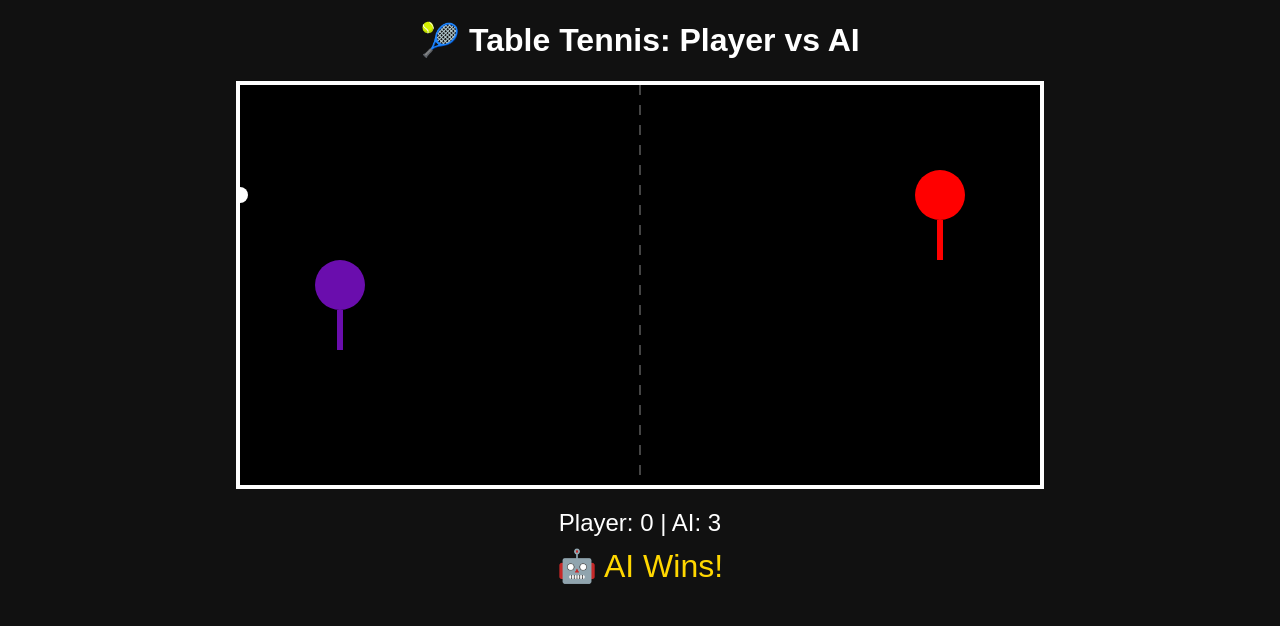
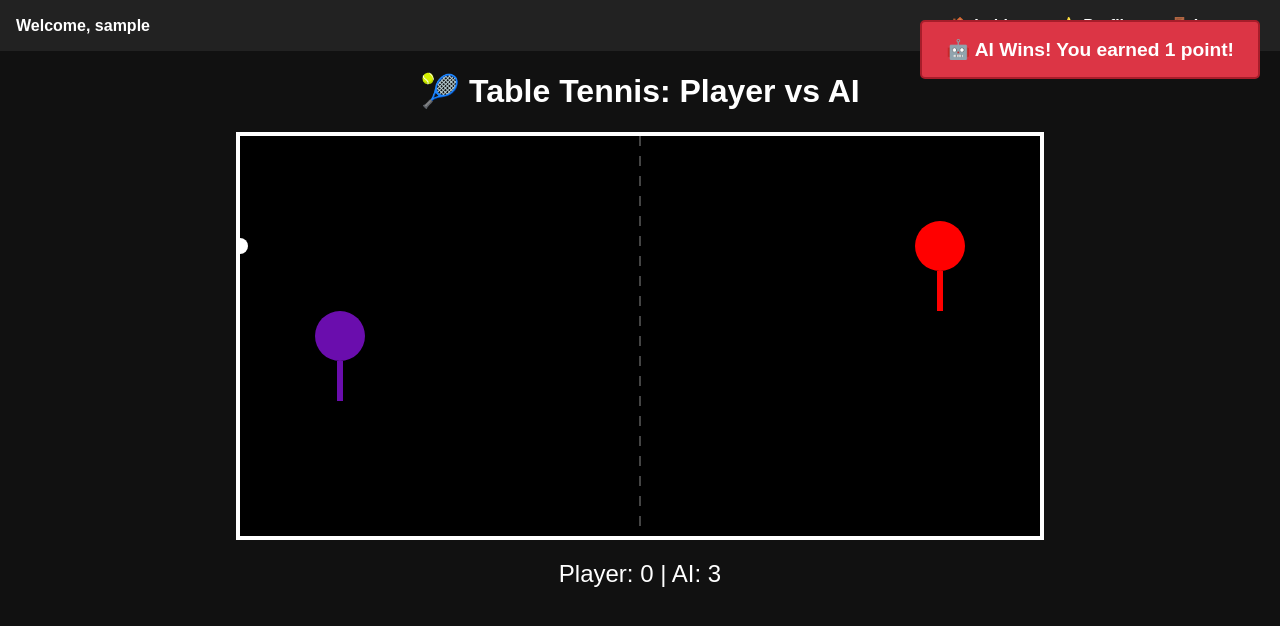
Before and after one commit to ihabah1/sellitnow, a Django app: page /play/ping-pong/ in a window 1280 px wide. Shown: the top 626 px of the page. Run offline with Django 3.2, Linux system fonts and the light colour scheme; the visitor is signed in with stand-in values (Sample User, id 1); data comes from the database, SQL or seed files in the repository.

Commit message:
Fresh upload after cleaning repository

```diff
--- a/app/templates/games/ping_pong.html
+++ b/app/templates/games/ping_pong.html
@@ -1,15 +1,33 @@
+{% load static %}
+{% load account %}
 <!DOCTYPE html>
 <html lang="en">
 <head>
   <meta charset="UTF-8" />
+  <meta name="viewport" content="width=device-width, initial-scale=1" />
   <title>Table Tennis AI Game</title>
   <style>
     body {
       background: #111;
       color: white;
-      text-align: center;
       margin: 0;
       font-family: Arial, sans-serif;
+      text-align: center;
+    }
+    header {
+      background: #222;
+      padding: 1em;
+      display: flex;
+      justify-content: space-between;
+      align-items: center;
+      flex-wrap: wrap;
+      color: white;
+    }
+    header nav a {
+      color: white;
+      margin: 0 1em;
+      text-decoration: none;
+      font-weight: bold;
     }
     canvas {
       background: #000;
@@ -20,25 +38,72 @@
     }
     #score {
       font-size: 1.5em;
-      margin-bottom: 10px;
+      margin: 10px 0;
     }
-    #message {
-      font-size: 2em;
-      color: gold;
-      margin-top: 10px;
+    #notification {
+      position: fixed;
+      top: 20px;
+      right: 20px;
+      min-width: 220px;
+      padding: 1rem 1.5rem;
+      border-radius: 5px;
+      font-weight: bold;
+      font-size: 1.2em;
+      display: none;
+      z-index: 1000;
+    }
+    #notification.success {
+      background-color: #28a745;
+      color: white;
+      border: 2px solid #1e7e34;
+    }
+    #notification.error {
+      background-color: #dc3545;
+      color: white;
+      border: 2px solid #a71d2a;
+    }
+    #rematchBtn {
+      display: none;
+      background-color: #6a0dad;
+      color: white;
+      font-size: 1.5em;
+      border: none;
+      padding: 10px 30px;
+      border-radius: 8px;
+      cursor: pointer;
+      margin: 20px auto;
+      user-select: none;
+      transition: background-color 0.3s ease;
+    }
+    #rematchBtn:hover {
+      background-color: #8e2de2;
     }
   </style>
 </head>
 <body>
 
+<header>
+  <div><strong>Welcome, {{ user.username }}</strong></div>
+  <nav>
+    <a href="{% url 'lobby' %}">🏠 Lobby</a>
+    <a href="{% url 'profile' %}">⭐ Profile</a>
+    <a href="{% url 'account_logout' %}">🚪 Logout</a>
+  </nav>
+</header>
+
+<div id="notification"></div>
+
 <h1>🎾 Table Tennis: Player vs AI</h1>
 <canvas id="gameCanvas" width="800" height="400"></canvas>
 <div id="score">Player: 0 | AI: 0</div>
-<div id="message"></div>
+<button id="rematchBtn">🔁 Rematch</button>
 
 <script>
 const canvas = document.getElementById("gameCanvas");
 const ctx = canvas.getContext("2d");
+const notification = document.getElementById('notification');
+const rematchBtn = document.getElementById('rematchBtn');
+const scoreDisplay = document.getElementById('score');
 
 const WIDTH = canvas.width;
 const HEIGHT = canvas.height;
@@ -54,6 +119,7 @@ let aiCanHit = false;
 let playerSwing = 0;
 let aiSwing = 0;
 let gameOver = false;
+let scoreSent = false;
 
 const ball = {
   x: WIDTH / 2,
@@ -77,11 +143,12 @@ canvas.addEventListener("mousemove", e => {
 });
 
 canvas.addEventListener("click", () => {
-  playerCanHit = true;
-  playerSwing = 20;
+  if (!gameOver) {
+    playerCanHit = true;
+    playerSwing = 20;
+  }
 });
 
-// Draw swinging racket
 function drawRacket(x, y, color, swingAngle = 0) {
   ctx.save();
   ctx.translate(x, y);
@@ -137,14 +204,37 @@ function resetBall() {
   ball.dy = 3 * (Math.random() > 0.5 ? 1 : -1);
 }
 
+function showNotification(msg, points, type = 'success') {
+  notification.textContent = `${msg} You earned ${points} point${points > 1 ? 's' : ''}!`;
+  notification.className = type === 'success' ? 'success' : 'error';
+  notification.style.display = 'block';
+}
+
+function hideNotification() {
+  notification.style.display = 'none';
+}
+
+function resetGame() {
+  playerScore = 0;
+  aiScore = 0;
+  gameOver = false;
+  scoreSent = false;
+  rematchBtn.style.display = 'none';
+  hideNotification();
+  resetBall();
+  update();
+}
+
+rematchBtn.addEventListener('click', resetGame);
+
 function update() {
   if (gameOver) return;
 
   ctx.clearRect(0, 0, WIDTH, HEIGHT);
 
   drawCenterLine();
-  drawRacket(player.x, player.y, "#6a0dad", playerSwing); // Player racket
-  drawRacket(ai.x, ai.y, "red", aiSwing); // AI racket
+  drawRacket(player.x, player.y, "#6a0dad", playerSwing);
+  drawRacket(ai.x, ai.y, "red", aiSwing);
   drawBall();
 
   ball.x += ball.dx;
@@ -176,6 +266,7 @@ function update() {
 
   moveAI();
 
+  // Score updates and ball reset on scoring
   if (ball.x < 0) {
     aiScore++;
     resetBall();
@@ -184,22 +275,55 @@ function update() {
     resetBall();
   }
 
+  scoreDisplay.textContent = `Player: ${playerScore} | AI: ${aiScore}`;
+
   if (playerScore >= WINNING_SCORE || aiScore >= WINNING_SCORE) {
-    document.getElementById("message").textContent =
-      playerScore > aiScore ? "🏆 You Win!" : "🤖 AI Wins!";
     gameOver = true;
+    const won = playerScore > aiScore;
+    const pts = won ? 2 : 1;
+
+    // Show notification
+    showNotification(won ? "🏆 You Win!" : "🤖 AI Wins!", pts, won ? 'success' : 'error');
+
+    // Send score once
+    if (!scoreSent) {
+      scoreSent = true;
+      fetch("{% url 'update_points' %}", {
+        method: 'POST',
+        headers: {
+          'Content-Type': 'application/json',
+          'X-CSRFToken': '{{ csrf_token }}'
+        },
+        body: JSON.stringify({ points: pts, game_name: 'table_tennis' })
+      })
+      .then(response => response.json())
+      .then(data => {
+        // Optionally update user total score if returned
+        if (data.success && data.total_score !== undefined) {
+          // You could show total_score somewhere if you want
+          console.log('New total score:', data.total_score);
+        }
+      })
+      .catch(console.error);
+    }
+
+    // After notification delay, show rematch button
+    setTimeout(() => {
+      hideNotification();
+      rematchBtn.style.display = 'inline-block';
+    }, 4000);
   }
-
-  document.getElementById("score").textContent = `Player: ${playerScore} | AI: ${aiScore}`;
 
   if (playerSwing > 0) playerSwing -= 2;
   if (aiSwing > 0) aiSwing -= 2;
 
-  requestAnimationFrame(update);
+  if (!gameOver) requestAnimationFrame(update);
 }
 
+// Initialize game
 resetBall();
 update();
+
 </script>
 
 </body>
```
